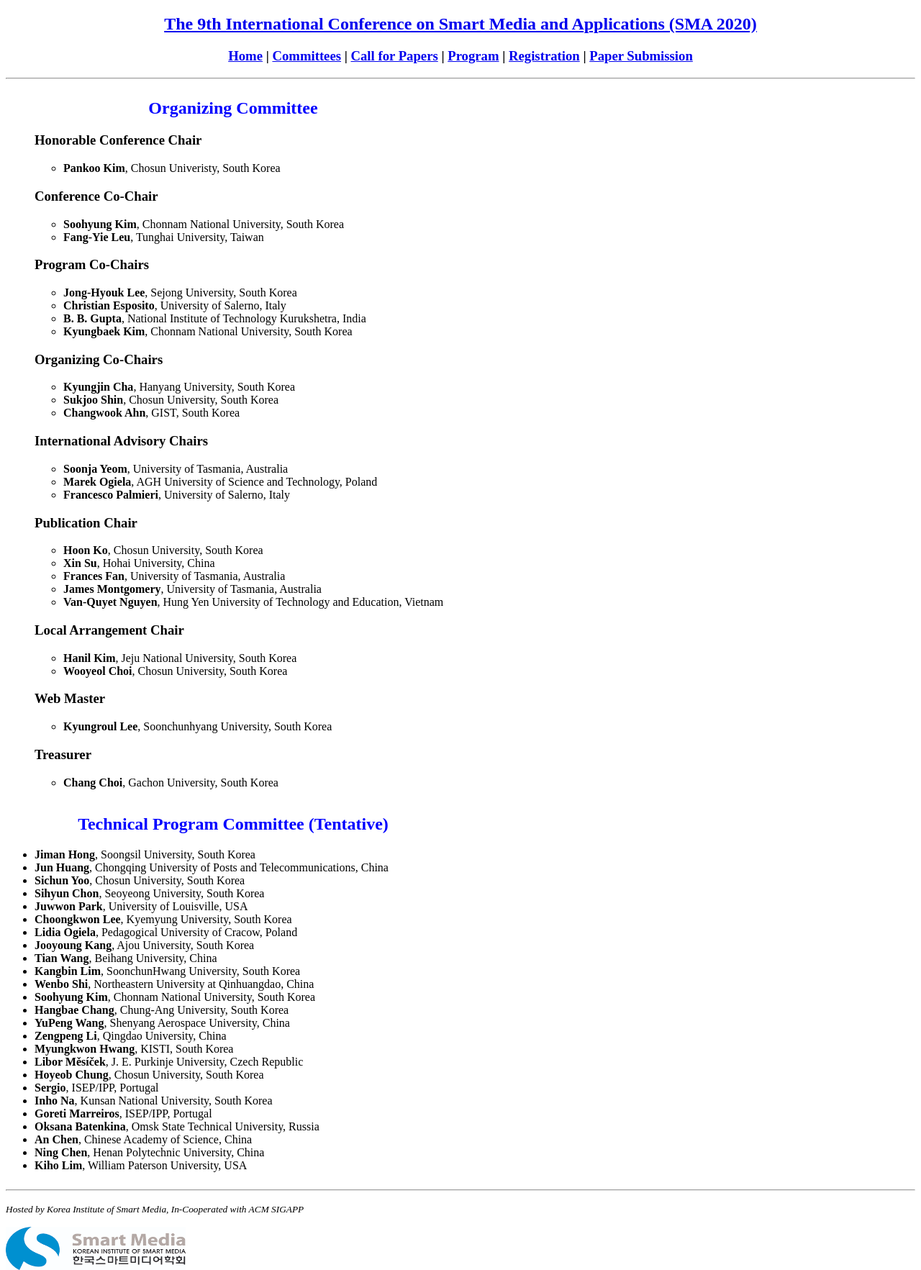
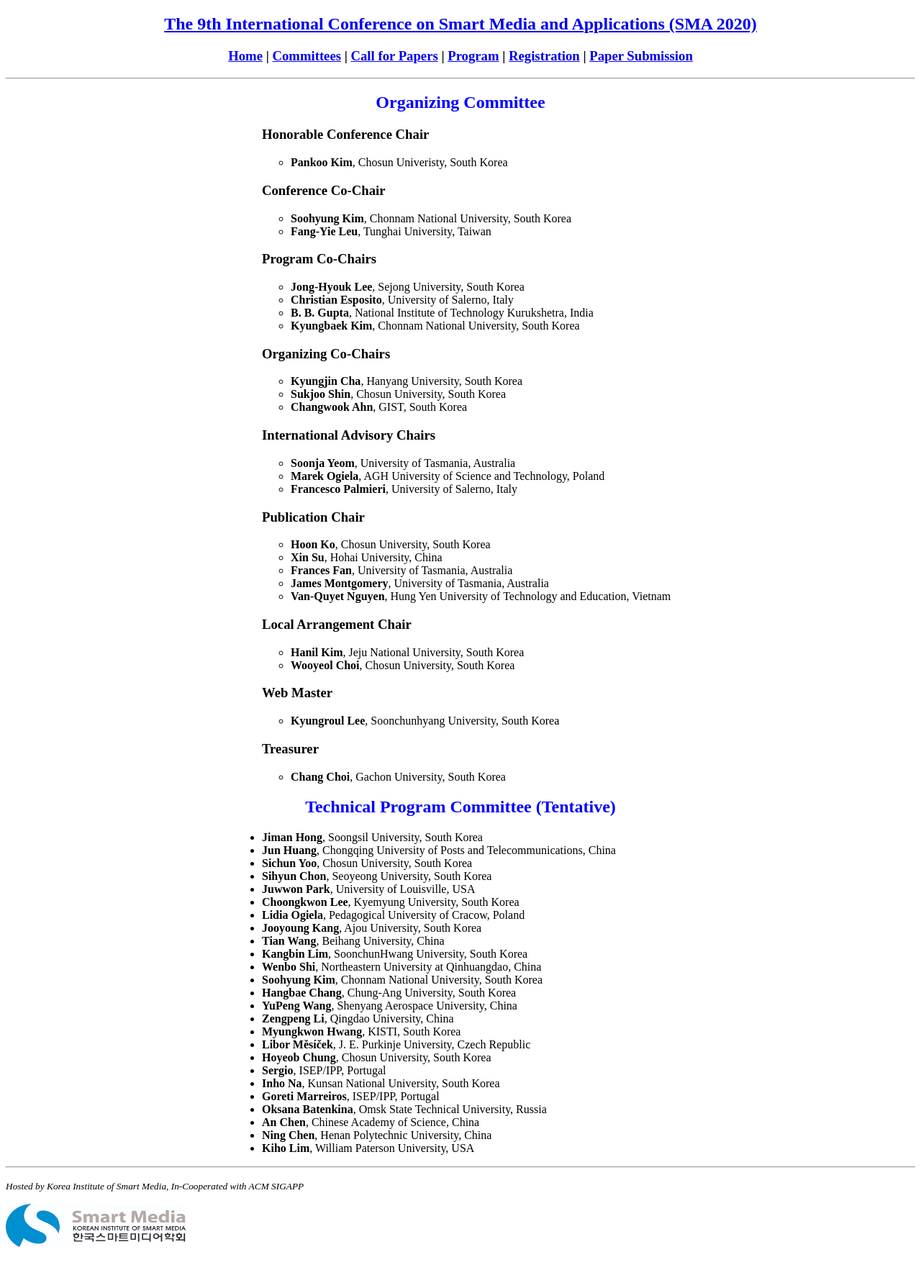
Before and after one commit to icea-conf/sma-2020.github.io, a Jekyll site: the page built from committee/index.html, in a window 1280 px wide. Shown: the whole page at 72% size. Built offline with Jekyll 4.4.1, drawn with Linux system fonts in a browser that asks for light colours; after the commit the page ends 1733 px from its top, so only the background shows below that.

Commit message:
Update syntax.css

```diff
--- a/assets/css/syntax.css
+++ b/assets/css/syntax.css
@@ -60,4 +60,4 @@
 .codehilite .il { color: #009999 } /* Literal.Number.Integer.Long */
 .header-conf-info { padding-top: 5%; line-height: 180%; font-weight: 700; }
 .home_info { border: 1px solid #cccccc; float: left; width: 50%; }
-.container { align: center; display: inline-block; width: 50%; }
+.container { transform: translate(50%, 0%); width: 50%; }
```
